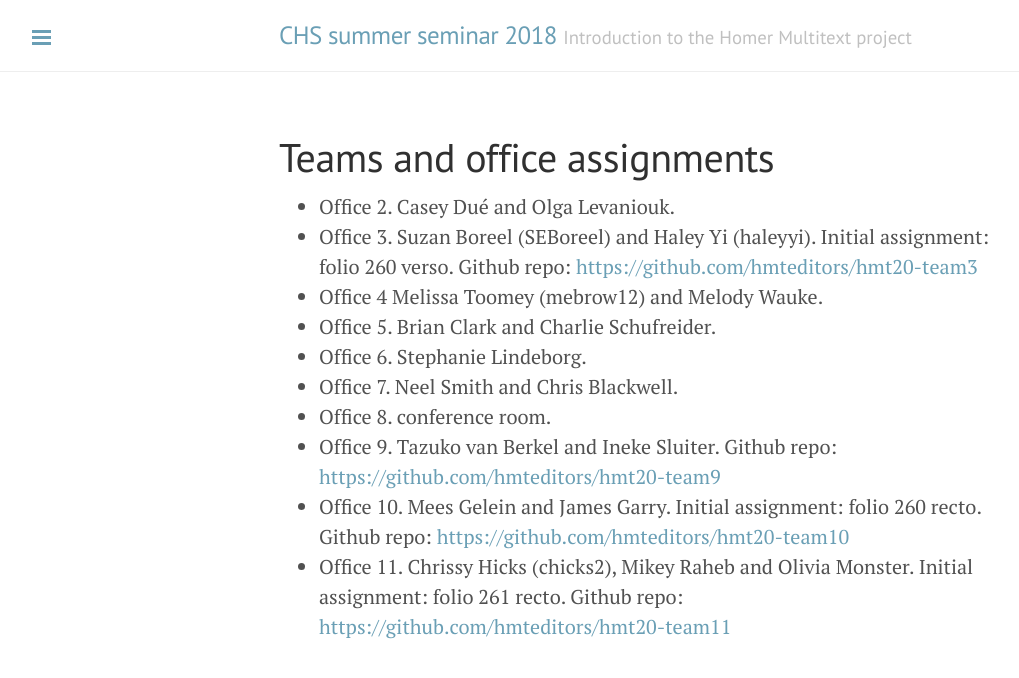
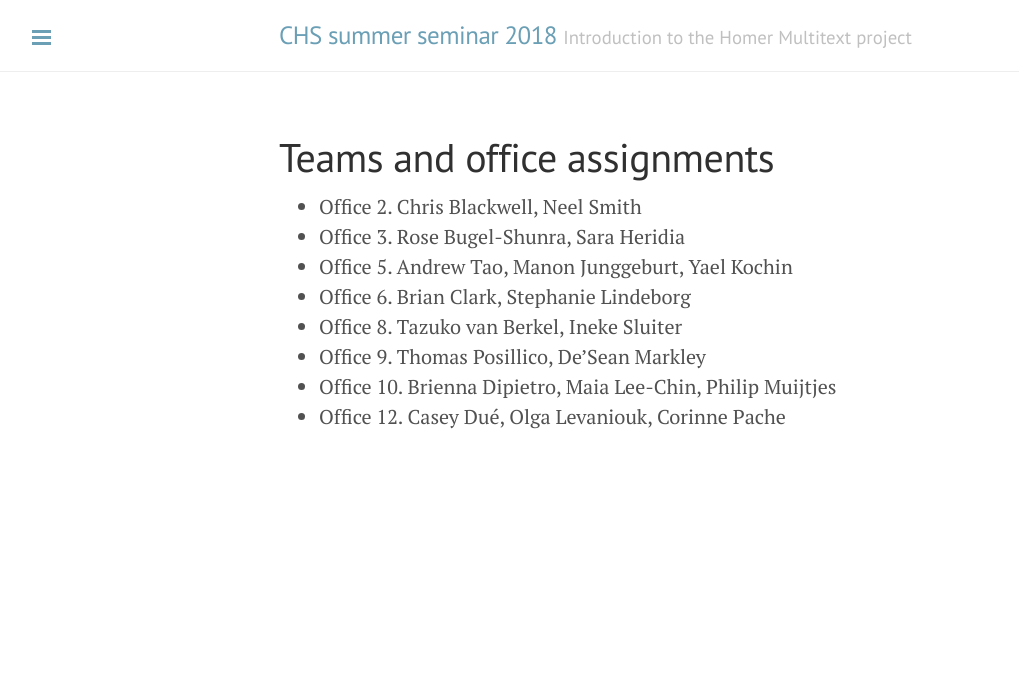
Before and after one commit to homermultitext/chsseminar, a Jekyll site: the page built from teams.md, in a window 1280 px wide. Shown: the top 678 px of the page, without its empty margins (1-1020 px from the left). Built offline with Jekyll 4.4.1, drawn with Linux system fonts in a browser that asks for light colours.

```diff
--- a/teams.md
+++ b/teams.md
@@ -5,13 +5,11 @@ layout: page
 
 
 
--   Office 2.  Casey Dué and Olga Levaniouk.
--   Office 3.  Suzan Boreel (SEBoreel) and Haley Yi (haleyyi).  Initial assignment:  folio 260 verso.  Github repo: <https://github.com/hmteditors/hmt20-team3>
--   Office 4   Melissa Toomey (mebrow12) and Melody Wauke.
--   Office 5.  Brian Clark and Charlie Schufreider.
--   Office 6.  Stephanie Lindeborg.
--   Office 7.  Neel Smith and Chris Blackwell.
--   Office 8.  conference room.
--   Office 9.   Tazuko van Berkel and Ineke Sluiter.  Github repo:  <https://github.com/hmteditors/hmt20-team9>
--   Office 10.  Mees Gelein and James Garry.  Initial assignment:  folio 260 recto.  Github repo: <https://github.com/hmteditors/hmt20-team10>
--   Office 11. Chrissy Hicks (chicks2), Mikey Raheb and Olivia Monster.  Initial assignment:  folio 261 recto.  Github repo: <https://github.com/hmteditors/hmt20-team11>
+-   Office 2.  Chris Blackwell, Neel Smith
+-   Office 3.  Rose Bugel-Shunra, Sara Heridia
+-   Office 5.  Andrew Tao, Manon Junggeburt, Yael Kochin
+-   Office 6.  Brian Clark, Stephanie Lindeborg
+-   Office 8.  Tazuko van Berkel,  Ineke Sluiter
+-   Office 9.  Thomas Posillico, De’Sean Markley
+-   Office 10.  Brienna Dipietro, Maia Lee-Chin, Philip Muijtjes
+-   Office 12.  Casey Dué, Olga Levaniouk, Corinne Pache
```
Also changed, not shown: index.md (+2 -0 lines), teams-x2017.md (added, +17 -0 lines).
